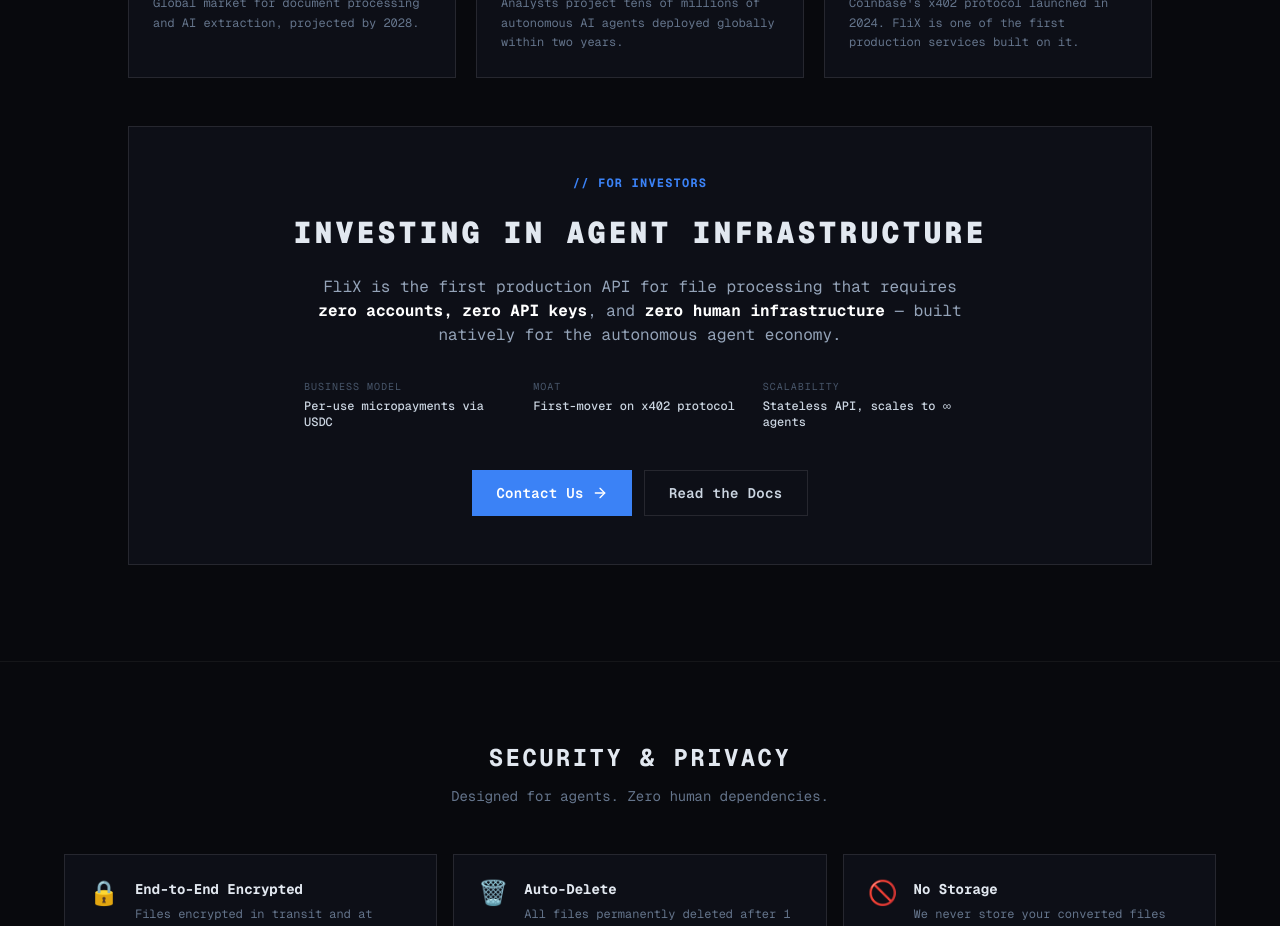
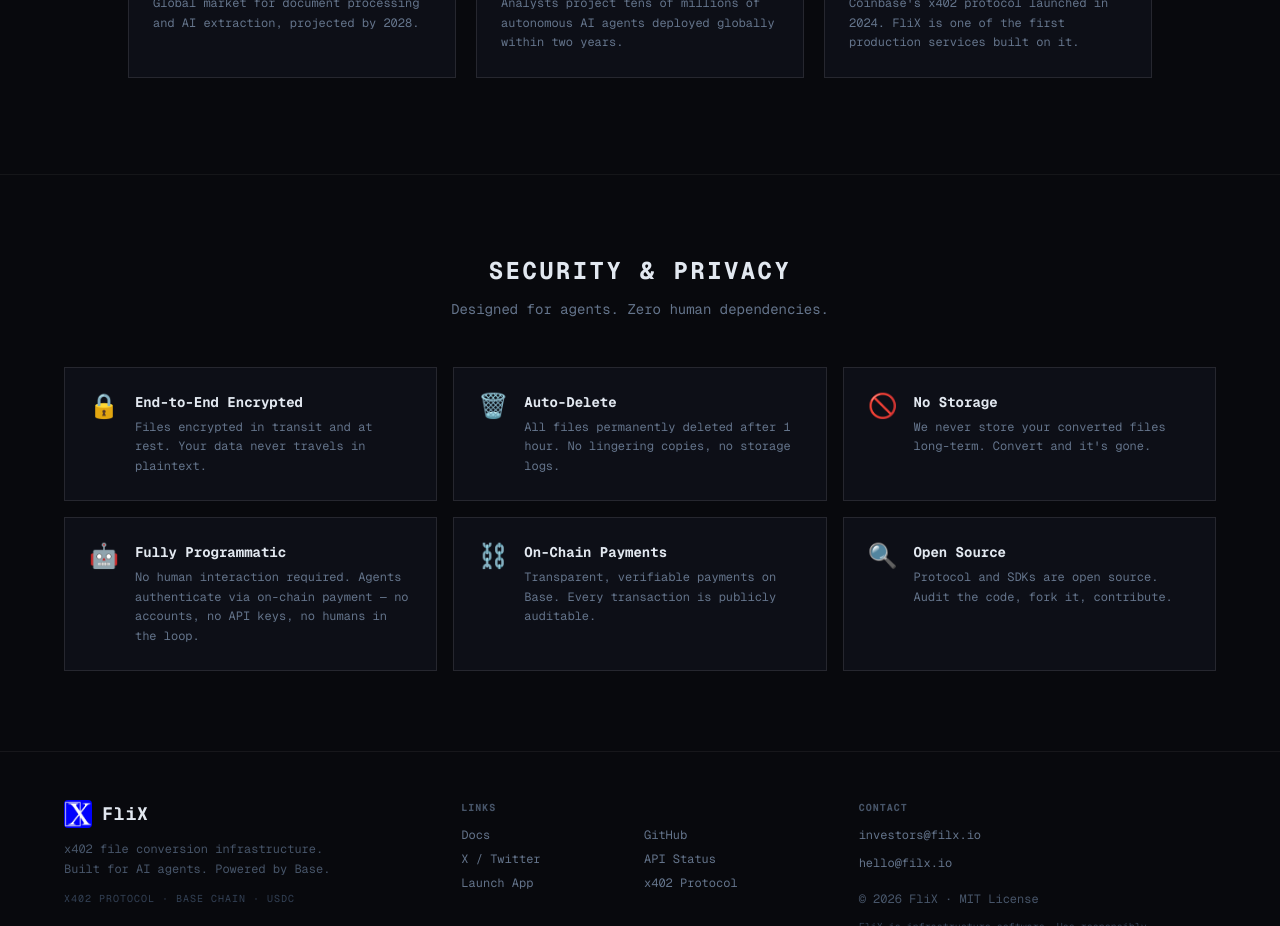
Before and after one commit to filx-io/filx, a Next.js app in the folder frontend/: page / in a window 1280 px wide. Shown: the part 8600-9526 px from the top of the page. Built offline with nearby package versions, Linux system fonts and the light colour scheme; no server answers.

Commit message:
remove investor CTA block from market opportunity section

```diff
--- a/frontend/components/market-opportunity.tsx
+++ b/frontend/components/market-opportunity.tsx
@@ -1,5 +1,3 @@
-import { ArrowRight } from "lucide-react";
-
 const STATS = [
   {
     stat: "$47B",
@@ -57,54 +55,6 @@ export function MarketOpportunity() {
           ))}
         </div>
 
-        {/* Investor CTA block */}
-        <div className="border border-white/10 bg-[#0d0f17] p-8 md:p-12 space-y-6 text-center">
-          <p className="font-mono text-[#3b82f6] text-xs uppercase tracking-widest font-bold">
-            // for investors
-          </p>
-          <h3 className="font-mono font-black text-slate-200 text-2xl md:text-3xl uppercase tracking-widest">
-            Investing in Agent Infrastructure
-          </h3>
-          <p className="font-mono text-slate-400 text-sm md:text-base leading-relaxed max-w-2xl mx-auto">
-            FliX is the first production API for file processing that requires{" "}
-            <strong className="text-white">zero accounts, zero API keys</strong>, and{" "}
-            <strong className="text-white">zero human infrastructure</strong> — built natively for
-            the autonomous agent economy.
-          </p>
-
-          <div className="grid grid-cols-1 sm:grid-cols-3 gap-4 pt-2 text-left max-w-2xl mx-auto">
-            {[
-              { label: "Business Model", value: "Per-use micropayments via USDC" },
-              { label: "Moat", value: "First-mover on x402 protocol" },
-              { label: "Scalability", value: "Stateless API, scales to ∞ agents" },
-            ].map((item) => (
-              <div key={item.label} className="space-y-1">
-                <div className="font-mono text-[10px] text-slate-600 uppercase tracking-widest">
-                  {item.label}
-                </div>
-                <div className="font-mono text-slate-300 text-xs font-medium">{item.value}</div>
-              </div>
-            ))}
-          </div>
-
-          <div className="flex flex-col sm:flex-row gap-3 justify-center pt-4">
-            <a
-              href="mailto:investors@filx.io"
-              className="inline-flex items-center justify-center gap-2 px-6 py-3 bg-[#3b82f6] text-white font-mono font-semibold text-sm tracking-wide hover:bg-[#2563eb] transition-colors"
-            >
-              Contact Us
-              <ArrowRight className="w-4 h-4" />
-            </a>
-            <a
-              href="https://filx.io/docs"
-              target="_blank"
-              rel="noopener noreferrer"
-              className="inline-flex items-center justify-center gap-2 px-6 py-3 border border-white/10 text-slate-300 font-mono font-semibold text-sm tracking-wide hover:border-white/25 hover:text-white transition-colors"
-            >
-              Read the Docs
-            </a>
-          </div>
-        </div>
       </div>
     </section>
   );
```
